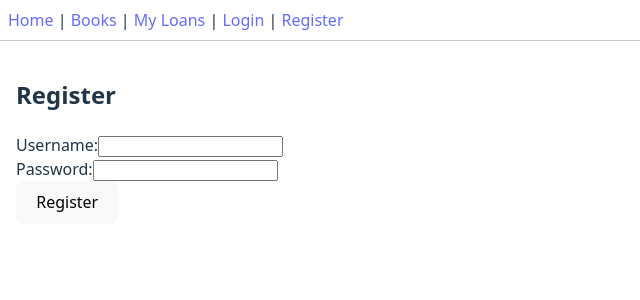
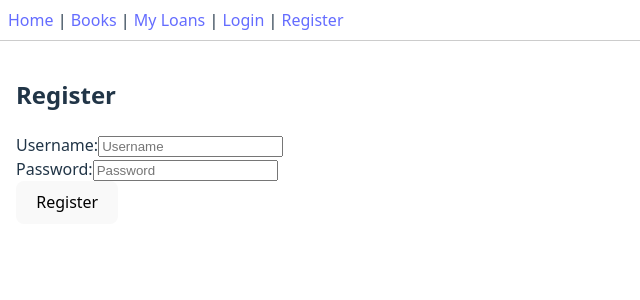
Before and after one commit to pk179/LibraryManagement, a React app in the folder frontend/: page /register in a window 1280 px wide. Shown: the top 300 px of the page, without its empty margins (0-640 px from the left). Built offline with nearby package versions, Linux system fonts and the light colour scheme; no server answers; the HTML template or start-up script is replaced by a standard one.

Commit message:
Add authentication and authorization tests

```diff
--- a/frontend/playwright.config.ts
+++ b/frontend/playwright.config.ts
@@ -17,7 +17,6 @@ export default defineConfig({
   /* Reporter to use */
   reporter: [
     ['html'],
-    ['stdout'],
   ],
 
   /* Global timeout for all tests */
--- a/frontend/src/pages/Login.tsx
+++ b/frontend/src/pages/Login.tsx
@@ -38,12 +38,12 @@ function Login() {
             {error && <p style={{ color: 'red' }}>{error}</p>}
             <form onSubmit={handleSubmit}>
                 <div>
-                    <label>Username:</label>
-                    <input name="username" value={credentials.username} onChange={handleChange} required />
+                    <label htmlFor='username'>Username:</label>
+                    <input id='username' name="username" value={credentials.username} onChange={handleChange} placeholder='Username' autoComplete='username' required />
                 </div>
                 <div>
-                    <label>Password:</label>
-                    <input type="password" name="password" value={credentials.password} onChange={handleChange} required />
+                    <label htmlFor='password'>Password:</label>
+                    <input id='password' type="password" name="password" value={credentials.password} onChange={handleChange} placeholder='Password' autoComplete='current-password' required />
                 </div>
                 <button type="submit" disabled={loading}>{loading ? 'Logging in...' : 'Login'}</button>
             </form>
--- a/frontend/src/pages/Register.tsx
+++ b/frontend/src/pages/Register.tsx
@@ -20,6 +20,7 @@ function Register() {
         setLoading(true);
         try {
             await register(credentials);
+            alert('Registration successful! Please login.');
             navigate('/login');
         } catch (err: unknown) {
             if (axios.isAxiosError(err)) {
@@ -38,12 +39,12 @@ function Register() {
             {error && <p style={{ color: 'red' }}>{error}</p>}
             <form onSubmit={handleSubmit}>
                 <div>
-                    <label>Username:</label>
-                    <input name="username" value={credentials.username} onChange={handleChange} required />
+                    <label htmlFor='username'>Username:</label>
+                    <input id='username' name="username" value={credentials.username} onChange={handleChange} placeholder='Username' required />
                 </div>
                 <div>
-                    <label>Password:</label>
-                    <input type="password" name="password" value={credentials.password} onChange={handleChange} required />
+                    <label htmlFor='password'>Password:</label>
+                    <input id='password' type="password" name="password" value={credentials.password} onChange={handleChange} placeholder='Password' required />
                 </div>
                 <button type="submit" disabled={loading}>{loading ? 'Registering...' : 'Register'}</button>
             </form>
```
Also changed, not shown: 1 other file (tests, documents, lock files or other folders).
